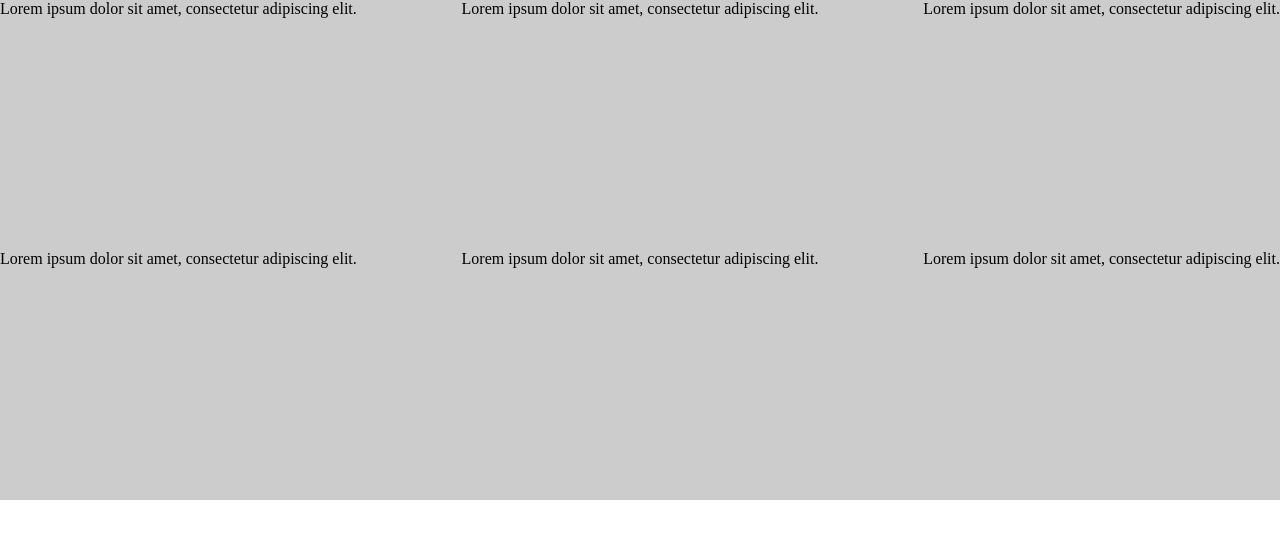
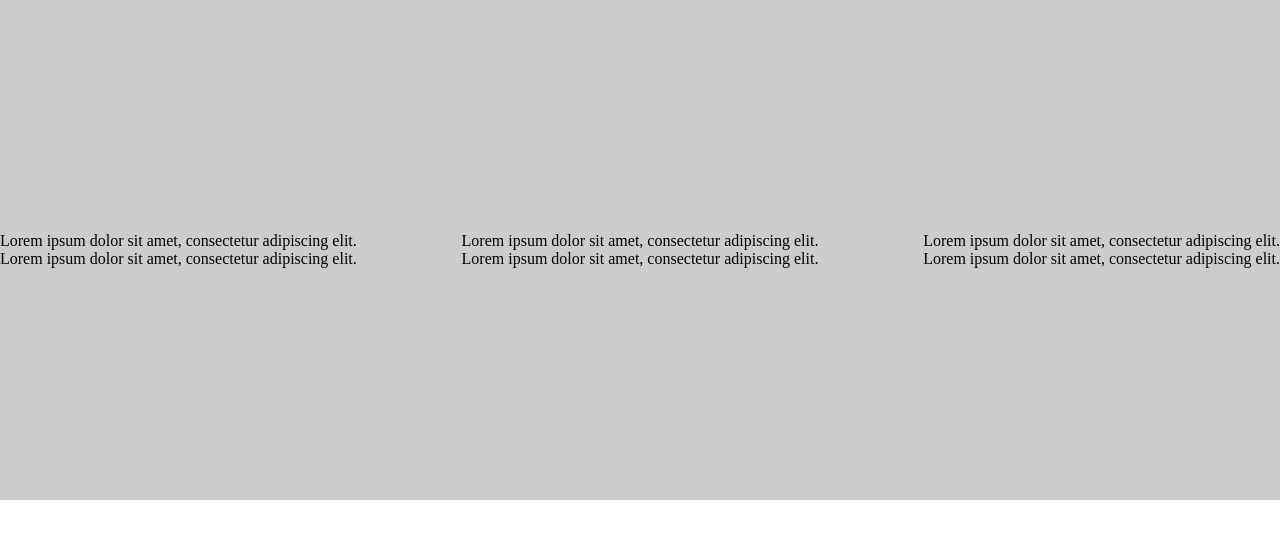
Before and after one commit to ub-victor/CSS-FLEXBOX, a plain HTML site: page index.html in a window 1280 px wide. Drawn offline with Linux system fonts and the light colour scheme.

Commit message:
Initial commit

```diff
--- a/style.css
+++ b/style.css
@@ -17,4 +17,6 @@
     /* align-items: center; Aligns items to the center */
     /* align-items: stretch; /* Aligns items to the top And here the item will take up the entire height of that isinside of. */
     align-items: flex-start; /* Aligns items to the top */
+    align-content: center;/* Aligns items to the center  by putting all item together*/
+
 }
```
